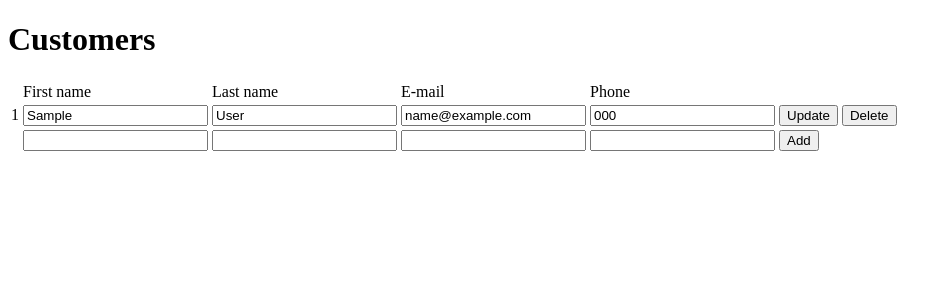
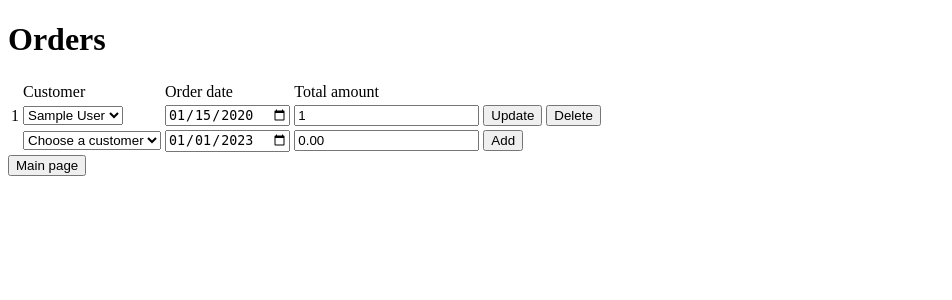
Before and after one commit to ProtasSemyon/Client-Server-App, a FastAPI app: template server/templates/Orders.html in a window 1280 px wide. Shown: the top 300 px of the page, without its empty margins (0-952 px from the left). Run offline with FastAPI, Linux system fonts and the light colour scheme; the template is opened without the code that fills it: most values are stand-ins (such as "Sample title", 1, 10 or a date in 2020).

Commit message:
Add orders processing

```diff
--- a/server/app.py
+++ b/server/app.py
@@ -20,6 +20,8 @@ logging.basicConfig(
     filename='app.log',
     filemode='a'
 )
+
+ERROR_MESSAGE = "You can't delete this row: it has connections with other tables"
 
 templates = Jinja2Templates(directory='server/templates')
 app = FastAPI()
@@ -68,7 +70,7 @@ async def update_customers(request: Request, db: Session = Depends(get_session))
       db.commit()
     except IntegrityError as e:
       db.rollback()
-      error_message = e.args
+      error_message = ERROR_MESSAGE
   elif action =='/add':
     customer = Customers(form_data)
     db.add(customer)
@@ -105,7 +107,7 @@ async def update_products(request: Request, db: Session = Depends(get_session)):
       db.commit()
     except IntegrityError as e:
       db.rollback()
-      error_message = e.args
+      error_message = ERROR_MESSAGE
   elif action =='/add':
     products = Products(form_data)
     db.add(products)
@@ -142,7 +144,7 @@ async def update_suppliers(request: Request, db: Session = Depends(get_session))
       db.commit()
     except IntegrityError as e:
       db.rollback()
-      error_message = e.args
+      error_message = ERROR_MESSAGE
   elif action =='/add':
     supplier = Suppliers(form_data)
     db.add(supplier)
@@ -183,7 +185,7 @@ async def update_product_suppliers(request: Request, db: Session = Depends(get_s
       db.commit()
     except IntegrityError as e:
       db.rollback()
-      error_message = e.args
+      error_message = ERROR_MESSAGE
   elif action =='/add':
     product_supplier = ProductSuppliers(form_data)
     db.add(product_supplier)
@@ -203,3 +205,41 @@ async def update_product_suppliers(request: Request, db: Session = Depends(get_s
   products = db.exec(products_st).all()
   suppliers = db.exec(suppliers_st).all()
   return templates.TemplateResponse("ProductSuppliers.html", {"request":request,"product_suppliers":result, "products":products, "suppliers":suppliers, "error_message":error_message})
+
+@app.get(path='/orders', response_class=HTMLResponse)
+async def get_orders(request: Request, db: Session = Depends(get_session)):
+  smth = select(Orders, Customers).join(Customers)
+  result = db.exec(smth).all()
+  customers = db.exec(select(Customers)).all()
+  return templates.TemplateResponse("Orders.html", {"request":request,"orders":result, "customers":customers})
+
+@app.post(path='/orders', response_class=HTMLResponse)
+async def update_orders(request: Request, db: Session = Depends(get_session)):
+  error_message = ""
+  form_data = await request.form()
+  action = form_data.get('action')
+  key = form_data.get('id')
+  if action == '/delete':
+    statement = select(Orders).where(Orders.order_id == key)
+    result = db.exec(statement).one()
+    try:
+      db.delete(result)
+      db.commit()
+    except IntegrityError:
+      db.rollback()
+      error_message = ERROR_MESSAGE
+  elif action =='/add':
+    order = Orders(form_data)
+    db.add(order)
+    db.commit()
+  elif action == '/update':
+    statement = select(Orders).where(Orders.order_id == key)
+    order = db.exec(statement).one()
+    order.set_value_from_form(form_data)
+    db.add(order)
+    db.commit()
+
+  smth = select(Orders, Customers).join(Customers)
+  result = db.exec(smth).all()
+  customers = db.exec(select(Customers)).all()
+  return templates.TemplateResponse("Orders.html", {"request":request,"orders":result, "customers":customers, "error_message":error_message})
--- a/server/index.html
+++ b/server/index.html
@@ -10,6 +10,7 @@
           <option value="/customers">Customers</option>
           <option value="/products">Products</option>
           <option value="/suppliers">Suppliers</option>
+          <option value="/orders">Orders</option>
           <option value="/product_suppliers">Product Supplier</option>
       </select>
       <br/><br/>
--- a/server/templates/OrderItems.html
+++ b/server/templates/OrderItems.html
@@ -36,5 +36,8 @@
           <td> <button type="submit" name="action" value="/add">Add</button></td>
         </form>
       </table>
+      <form action="/navigate" method="get">
+        <button type="submit" name="page" value="/">Main page</button>
+      </form>
   </body>
 </html>
--- a/server/templates/Orders.html
+++ b/server/templates/Orders.html
@@ -1,27 +1,30 @@
 <!DOCTYPE html>
 <html>
   <head>
-      <title>Customers</title>
+      <title>Orders</title>
   </head>
   <body>
-      <h1>Customers</h1>
+      <h1>Orders</h1>
       {{error_message}}
       <table>
         <th>
-          <td>First name</td>
-          <td>Last name</td>
-          <td>E-mail</td>
-          <td>Phone</td>
+          <td>Customer</td>
+          <td>Order date</td>
+          <td>Total amount</td>
         </th>
-        {% for customer in customers %}
+        {% for (order, customer1) in orders %}
           <form method="POST">
             <tr>
-              <input type="hidden" name="id" value={{customer.customer_id}}>
-              <td> {{customer.customer_id}}</td>
-              <td> <input type=text name=first_name value={{customer.first_name}}> </td>
-              <td> <input type=text name=last_name value={{customer.last_name}}>  </td>
-              <td> <input type=text name=email value={{customer.email}}>      </td>
-              <td> <input type=text name=phone value={{customer.phone}}>      </td>
+              <input type="hidden" name="id" value={{order.order_id}}>
+              <td> {{order.order_id}}</td>
+              <td> <select name="customer_id">
+                <option value={{customer1.customer_id}} selected hidden>{{customer1.first_name}} {{customer1.last_name}}</option>
+                {% for customer in customers %}
+                <option value={{customer.customer_id}}>{{customer.first_name}} {{customer.last_name}}</option>
+                {% endfor %}
+              </select> </td>
+              <td> <input type=date name=order_date value={{order.order_date}}>  </td>
+              <td> <input type=number step=0.01 name=total_amount value={{order.total_amount}}> </td>
               <td> <button type="submit" name="action" value="/update">Update</button></td>
               <td> <button type="submit" name="action" value="/delete">Delete</button></td>
             </tr>
@@ -29,12 +32,19 @@
         {% endfor %}
         <form method="POST">
           <td></td>
-          <td> <input type=text name=first_name> </td>
-          <td> <input type=text name=last_name>  </td>
-          <td> <input type=text name=email>      </td>
-          <td> <input type=text name=phone> </td>
+          <td> <select name="customer_id">
+            <option value="" selected disabled hidden>Choose a customer</option>
+            {% for customer in customers %}
+            <option value={{customer.customer_id}}>{{customer.first_name}} {{customer.last_name}}</option>
+            {% endfor %}
+          </select> </td>
+          <td> <input type=date value="2023-01-01" name=order_date>  </td>
+          <td> <input type=number step=0.01 value=0.00 name=total_amount>      </td>
           <td> <button type="submit" name="action" value="/add">Add</button></td>
         </form>
       </table>
+      <form action="/navigate" method="get">
+        <button type="submit" name="page" value="/">Main page</button>
+      </form>
   </body>
 </html>
--- a/server/templates/ProductSuppliers.html
+++ b/server/templates/ProductSuppliers.html
@@ -50,5 +50,8 @@
           <td> <button type="submit" name="action" value="/add">Add</button></td>
         </form>
       </table>
+      <form action="/navigate" method="get">
+        <button type="submit" name="page" value="/">Main page</button>
+      </form>
   </body>
 </html>
--- a/server/templates/Suppliers.html
+++ b/server/templates/Suppliers.html
@@ -36,5 +36,8 @@
           <td> <button type="submit" name="action" value="/add">Add</button></td>
         </form>
       </table>
+      <form action="/navigate" method="get">
+        <button type="submit" name="page" value="/">Main page</button>
+      </form>
   </body>
 </html>
```
Also changed, not shown: server/base/Orders.py (+9 -0 lines).
